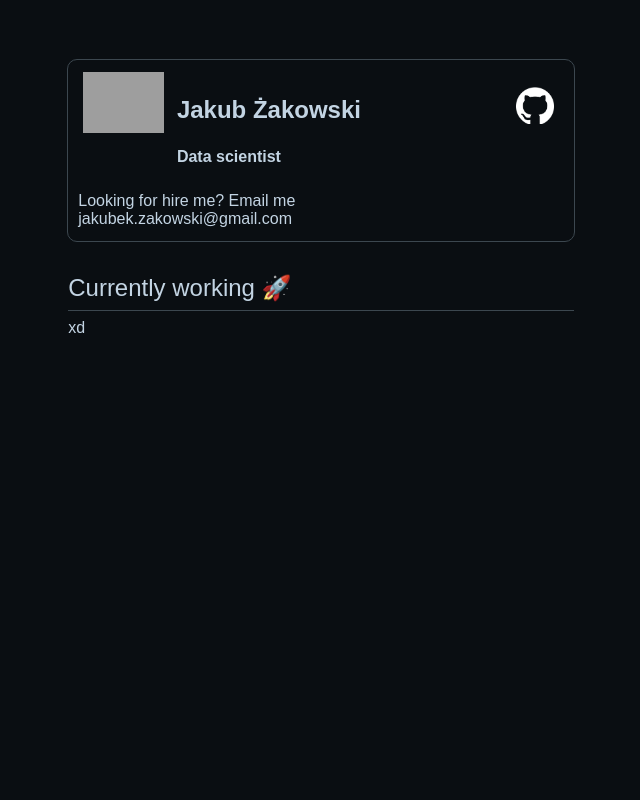
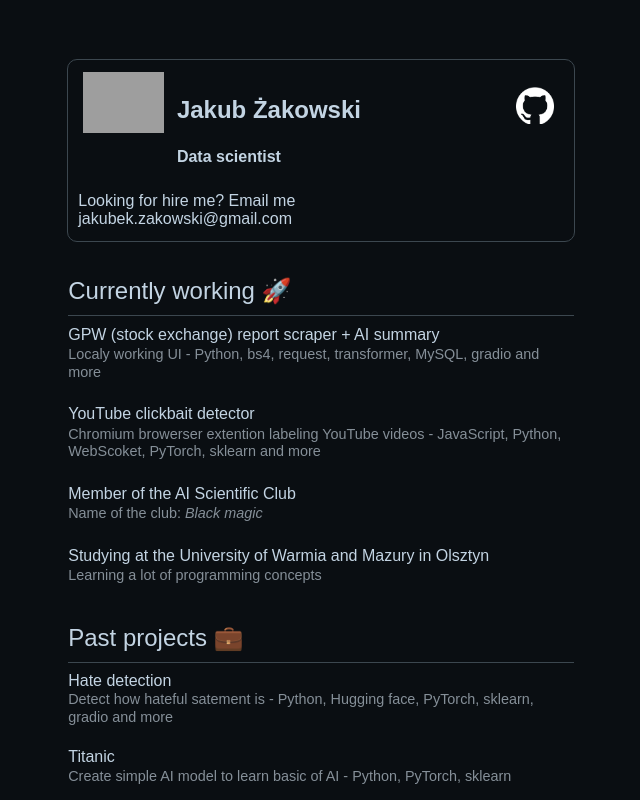
Before and after one commit to xHezuSx/xHezuSx, a plain HTML site: page index.html in a window 1280 px wide. Shown: the whole page, without its empty margins (319-959 px from the left). Drawn offline with Linux system fonts and the light colour scheme; grey boxes are pictures that could not be loaded.

Commit message:
add more content

```diff
--- a/index.html
+++ b/index.html
@@ -26,7 +26,32 @@
     <div id="currently-working">
         <headline>Currently working 🚀</headline>
         <hr color="#3c474f", size="1">
-        xd
+        GPW (stock exchange) report scraper + AI summary
+        <br>
+        <div class="comment">Localy working UI - Python, bs4, request, transformer, MySQL, gradio and more</div>
+        <br>
+        YouTube clickbait detector
+        <br>
+        <div class="comment">Chromium browerser extention labeling YouTube videos - JavaScript, Python, WebScoket, PyTorch, sklearn and more</div>
+        <br>
+        Member of the AI Scientific Club
+        <br>
+        <div class="comment">Name of the club: <i>Black magic</i></div>
+        <br>
+        Studying at the University of Warmia and Mazury in Olsztyn
+        <br>
+        <div class="comment">Learning a lot of programming concepts</div>
+    </div>
+
+    <div id="past-projects">
+        <headline>Past projects 💼</headline>
+        <hr color="#3c474f", size="1">
+        Hate detection
+        <br>
+        <div class="comment">Detect how hateful satement is - Python, Hugging face, PyTorch, sklearn, gradio and more </div>
+        <br>
+        Titanic
+        <div class="comment">Create simple AI model to learn basic of AI - Python, PyTorch, sklearn</div>
     </div>
 </body>
 </html>
--- a/style.css
+++ b/style.css
@@ -55,5 +55,18 @@ headline{
 #currently-working{
     margin-top: 2.5%;
     width: 40%;
+    line-height: 1.4;
 
 }
+
+.comment{
+    color: #858f98;
+    font-size: 90%;
+    line-height: 1.2
+}
+
+#past-projects{
+    width: 40%;
+    padding-top: 3%;
+    line-height: 1.3;
+}
```
